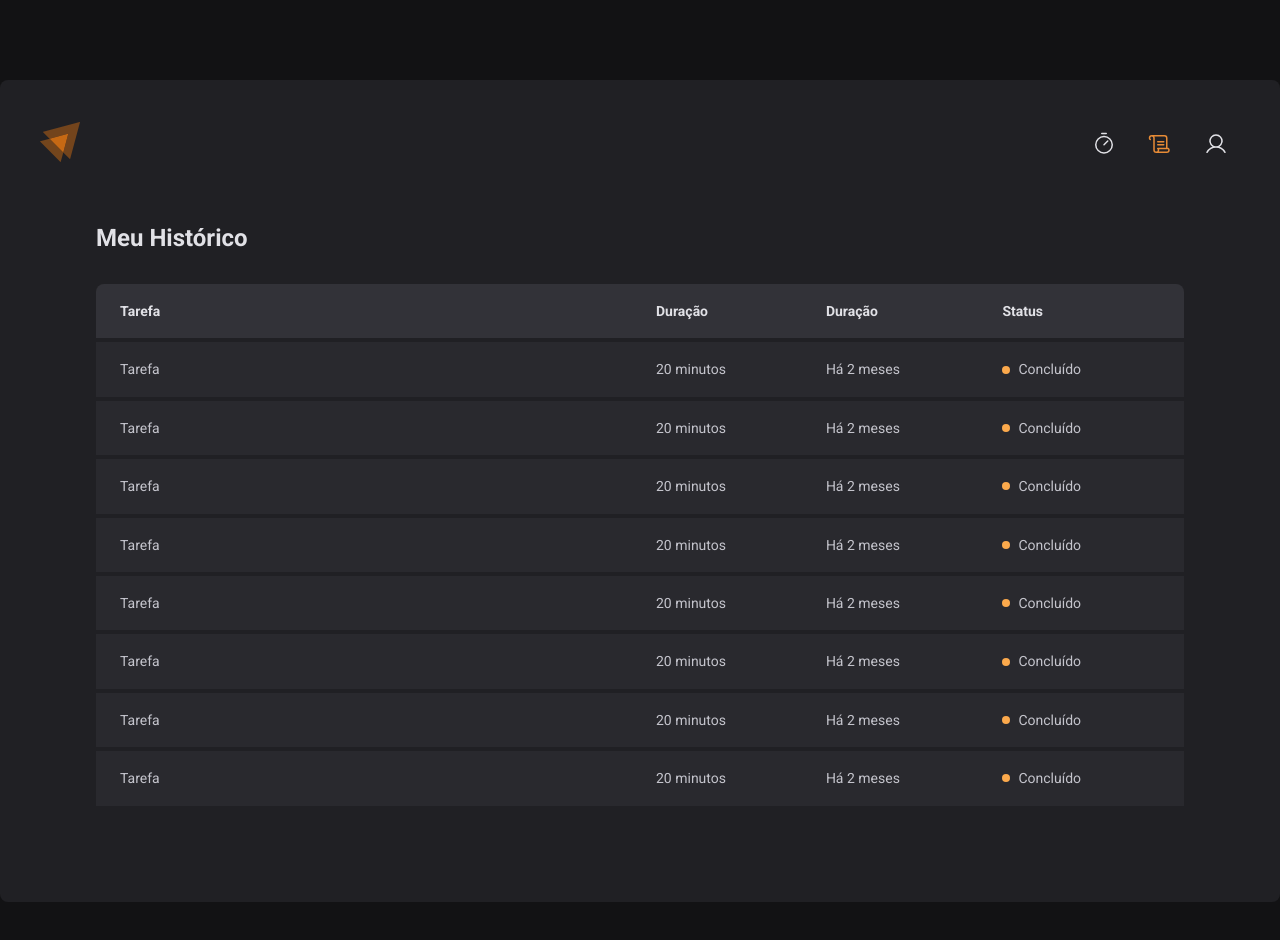
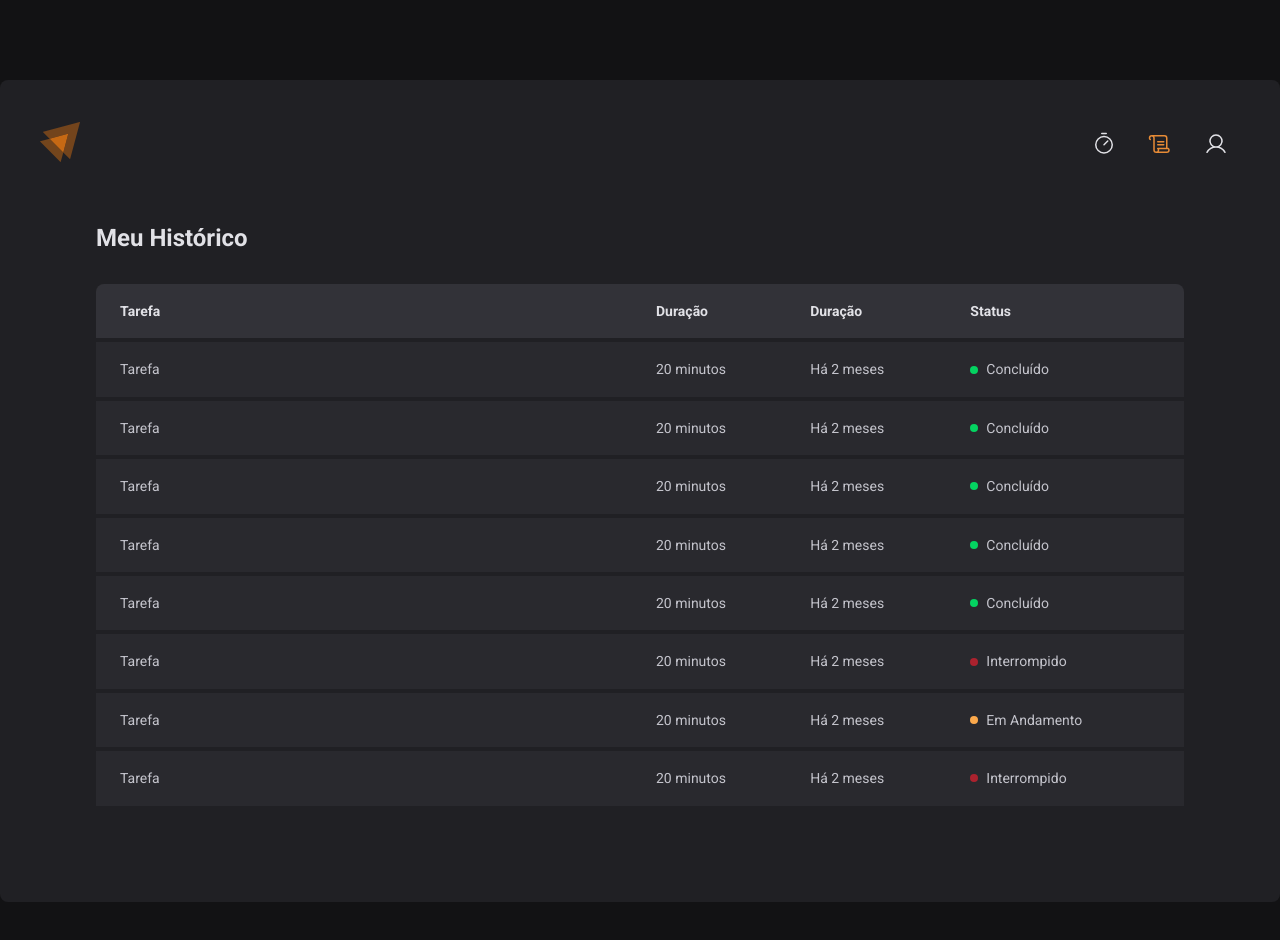
Before and after one commit to joaoramosty/pomotimer, a React (Vite) app: page /history in a window 1280 px wide. Shown: the top 940 px of the page. Built offline with nearby package versions, Linux system fonts and the light colour scheme.

Commit message:
:rocket: finish home and history

```diff
--- a/src/pages/History/index.tsx
+++ b/src/pages/History/index.tsx
@@ -19,7 +19,7 @@ export function History() {
                   <td>20 minutos</td>
                   <td>Há 2 meses</td>
                   <td>
-                    <Status>Concluído</Status>
+                    <Status statusColor="green">Concluído</Status>
                   </td>
                 </tr>
                 <tr >
@@ -27,7 +27,7 @@ export function History() {
                   <td>20 minutos</td>
                   <td>Há 2 meses</td>
                   <td>
-                    <Status>Concluído</Status>
+                    <Status statusColor="green">Concluído</Status>
                   </td>
                 </tr>
                 <tr >
@@ -35,7 +35,7 @@ export function History() {
                   <td>20 minutos</td>
                   <td>Há 2 meses</td>
                   <td>
-                    <Status>Concluído</Status>
+                    <Status statusColor="green">Concluído</Status>
                   </td>
                 </tr>
                 <tr >
@@ -43,7 +43,7 @@ export function History() {
                   <td>20 minutos</td>
                   <td>Há 2 meses</td>
                   <td>
-                    <Status>Concluído</Status>
+                    <Status statusColor="green">Concluído</Status>
                   </td>
                 </tr>
                 <tr >
@@ -51,7 +51,7 @@ export function History() {
                   <td>20 minutos</td>
                   <td>Há 2 meses</td>
                   <td>
-                    <Status>Concluído</Status>
+                    <Status statusColor="green">Concluído</Status>
                   </td>
                 </tr>
                 <tr >
@@ -59,7 +59,7 @@ export function History() {
                   <td>20 minutos</td>
                   <td>Há 2 meses</td>
                   <td>
-                    <Status>Concluído</Status>
+                    <Status statusColor="red">Interrompido</Status>
                   </td>
                 </tr>
                 <tr >
@@ -67,7 +67,7 @@ export function History() {
                   <td>20 minutos</td>
                   <td>Há 2 meses</td>
                   <td>
-                    <Status>Concluído</Status>
+                    <Status statusColor="yellow">Em Andamento</Status>
                   </td>
                 </tr>
                 <tr >
@@ -75,7 +75,7 @@ export function History() {
                   <td>20 minutos</td>
                   <td>Há 2 meses</td>
                   <td>
-                    <Status>Concluído</Status>
+                    <Status statusColor="red">Interrompido</Status>
                   </td>
                 </tr>
           </tbody>
--- a/src/pages/History/styles.ts
+++ b/src/pages/History/styles.ts
@@ -62,7 +62,16 @@ export const HistoryList = styled.div`
     }
 `;
 
-export const Status = styled.span`
+const STATUS_COLORS = {
+    yellow: 'yellow-500',
+    red:'red-500',
+    green:'green-500',
+} as const
+interface StatusProps{
+    statusColor: keyof typeof STATUS_COLORS;
+}
+
+export const Status = styled.span<StatusProps> `
     display:flex;
     align-items:center;
     gap: .5rem;
@@ -72,6 +81,6 @@ export const Status = styled.span`
         width: .5rem;
         height: .5rem;
         border-radius: 50%;
-        background: ${(props)=> props.theme['yellow-500']};
+        background: ${(props)=> props.theme[STATUS_COLORS[props.statusColor]]};
     }
 `;
--- a/src/pages/Home/index.tsx
+++ b/src/pages/Home/index.tsx
@@ -8,7 +8,7 @@ export function Home() {
           <FormContainer>
 
             <label htmlFor="text">Vou focar em </label>
-            <TaskInput id="text" type="text" placeholder="Dê um nome ao seu projeto do momento"/>
+            <TaskInput id="text" type="text" placeholder="Dê um nome ao seu projeto atual"/>
 
 
             <label htmlFor="minutesAmount" >durante</label>
```
